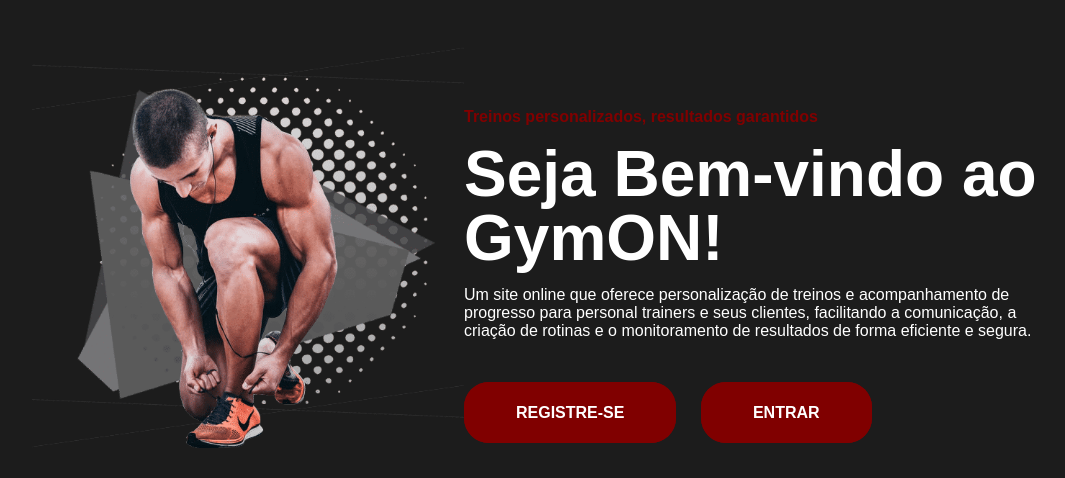
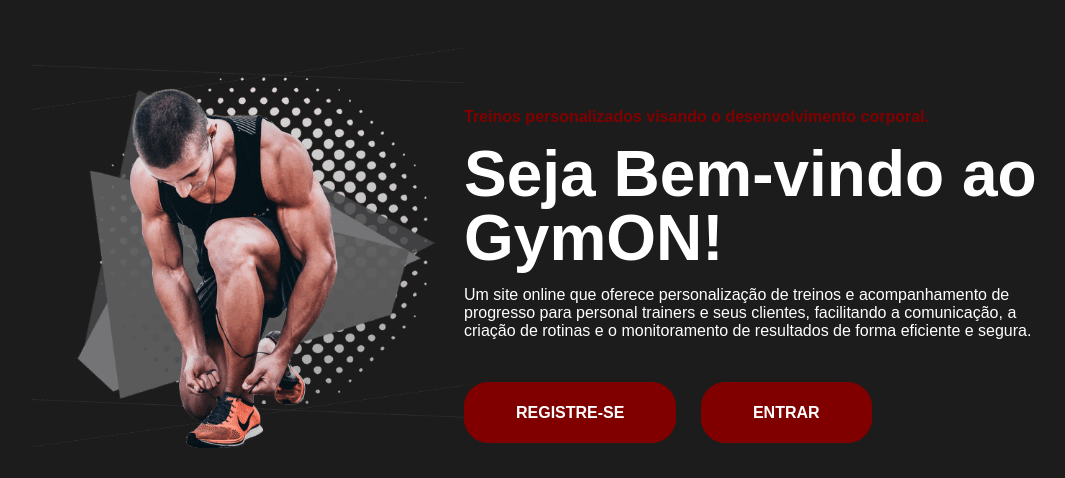
Before and after one commit to leocbranco/gymon, a PHP site: page /home.php in a window 1280 px wide. Shown: the part 135-613 px from the top of the page, without its empty margins (96-1161 px from the left). Run offline with PHP 8.4, Linux system fonts and the light colour scheme.

Commit message:
Update home.php

```diff
--- a/home.php
+++ b/home.php
@@ -271,7 +271,7 @@
                 <img src="assets/personal.png" alt="Atleta amarrando o tenis">
             </div>
             <div class="home-texts">
-                <h4 class="text-h4">Treinos personalizados, resultados garantidos</h4>
+                <h4 class="text-h4">Treinos personalizados visando o desenvolvimento corporal.</h4>
                 <h1 class="text-h1">Seja Bem-vindo ao GymON!</h1>
                 <p>Um site online que oferece personalização de treinos e acompanhamento de progresso para personal trainers e seus clientes, facilitando a comunicação, a criação de rotinas e o monitoramento de resultados de forma eficiente e segura.</p>
                 <a class="home-btn" href="registrar.php">Registre-se</a>
```
